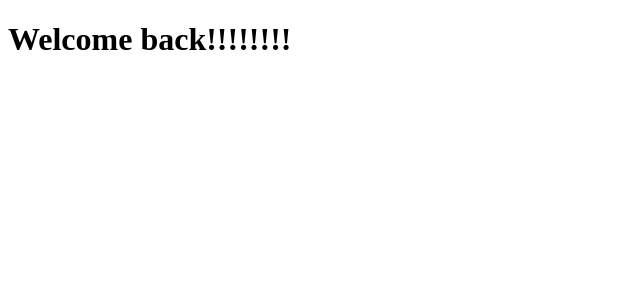
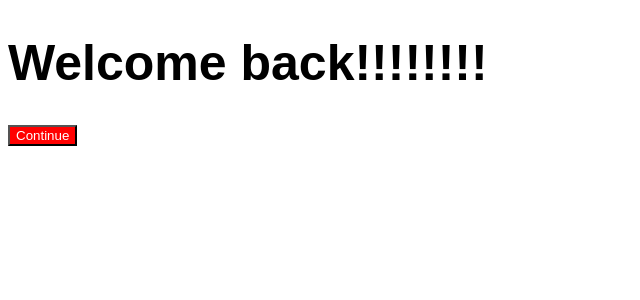
Before and after one commit to hyunwoosim/reactStudy, a React (Create React App) app: page / in a window 1280 px wide. Shown: the top 300 px of the page, without its empty margins (0-640 px from the left). Built offline with nearby package versions, Linux system fonts and the light colour scheme.

Commit message:
이름.module.css

```diff
--- a/package.json
+++ b/package.json
@@ -7,6 +7,7 @@
     "@testing-library/jest-dom": "^6.6.3",
     "@testing-library/react": "^16.2.0",
     "@testing-library/user-event": "^13.5.0",
+    "prop-types": "^15.8.1",
     "react": "^19.1.0",
     "react-dom": "^19.1.0",
     "react-scripts": "5.0.1",
--- a/src/App.js
+++ b/src/App.js
@@ -1,7 +1,11 @@
+import Button from "./Button";
+import appStyle from "./App.module.css";
+
 function App() {
   return (
     <div>
-      <h1>Welcome back!!!!!!!!</h1>
+      <h1 className={appStyle.title}>Welcome back!!!!!!!!</h1>
+      <Button text={"Continue"} />
     </div>
   );
 }
--- /dev/null
+++ b/src/App.module.css
@@ -0,0 +1,4 @@
+.title {
+  font-family: sans-serif;
+  font-size: 50px;
+}
--- /dev/null
+++ b/src/Button.js
@@ -0,0 +1,11 @@
+import PropTypes from "prop-types";
+import styled from "./Button.module.css";
+
+function Button({ text }) {
+  return <button className={styled.btn}>{text}</button>;
+}
+
+Button.propTypes = {
+  text: PropTypes.string.isRequired,
+};
+export default Button;
--- /dev/null
+++ b/src/Button.module.css
@@ -0,0 +1,4 @@
+.btn {
+  color: white;
+  background-color: red;
+}
```
Also changed, not shown: 2 other files (tests, documents, lock files or other folders).
